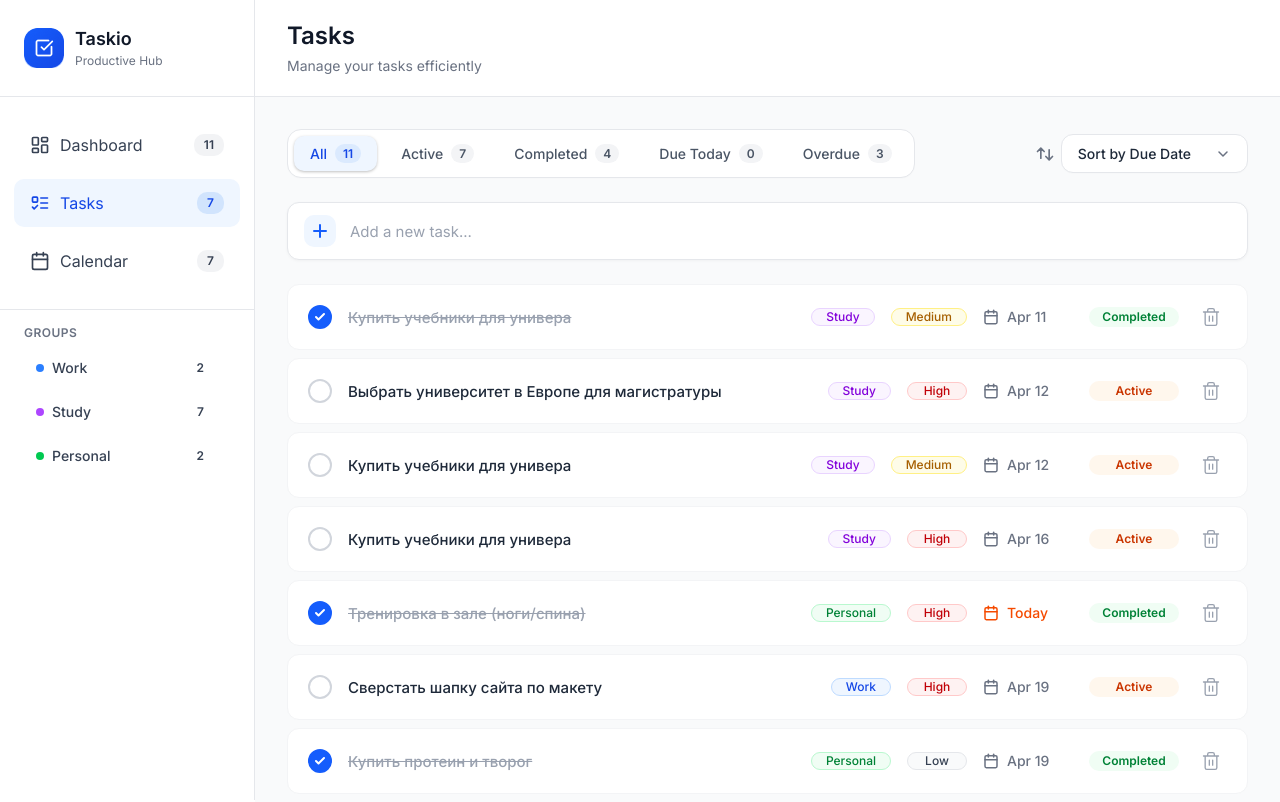
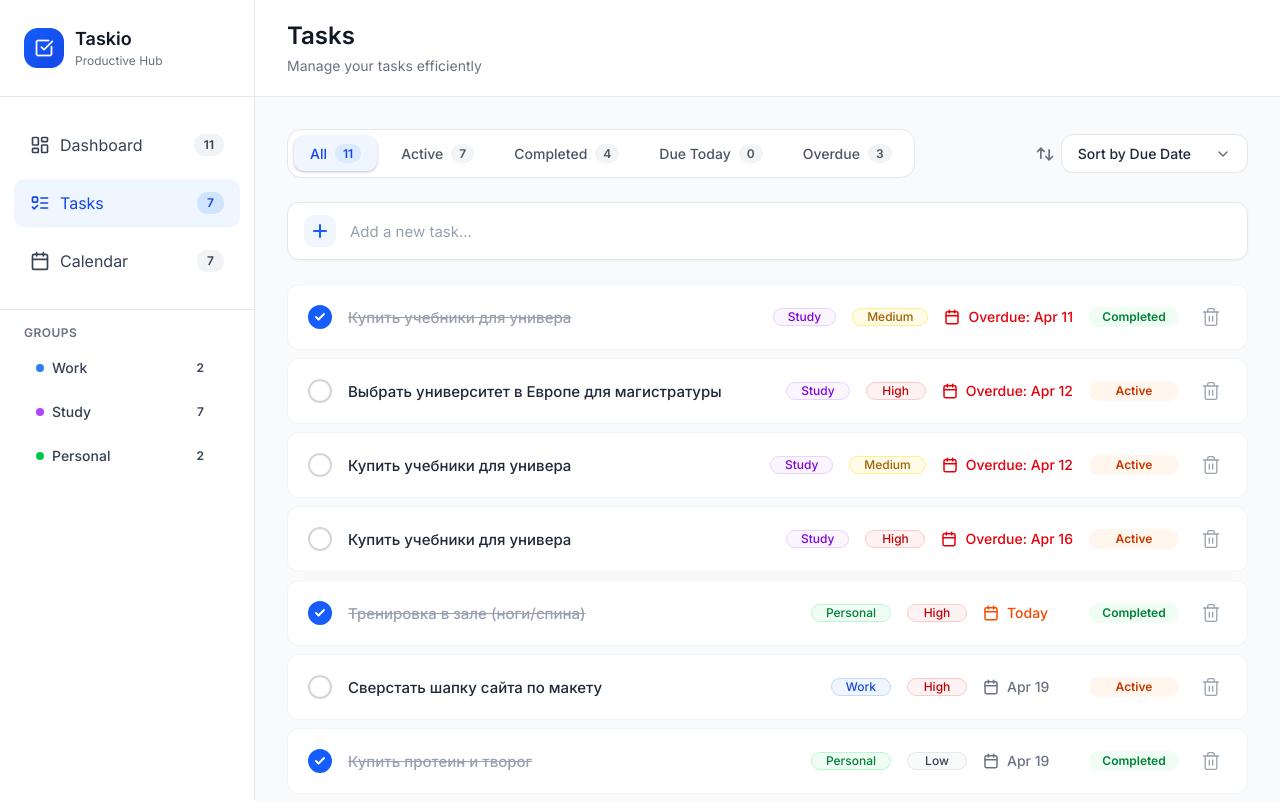
Before and after one commit to kerimov4785/taskio, a React (Vite) app: page /tasks in a window 1280 px wide. Shown: the top 802 px of the page. Built offline with nearby package versions, Linux system fonts and the light colour scheme.

Commit message:
add overdue color

```diff
--- a/src/Components/TaskCard.jsx
+++ b/src/Components/TaskCard.jsx
@@ -6,17 +6,20 @@ function TaskCard({ task }) {
     const { toggleTaskStatus , deleteTask } = useContext(DataContext);
 
     const formatDate = (dateStr) => {
+        const date = new Date(dateStr);
         if (!dateStr) return '';
         const today = new Date().toISOString().split("T")[0];
         if (dateStr.split("T")[0] === today) {
             return "Today";
         }
-        const date = new Date(dateStr);
+        if (dateStr.split("T")[0] < today) {
+            return `Overdue: ${date.toLocaleDateString('en-US', { month: 'short', day: 'numeric' })}`;
+        }
         return date.toLocaleDateString('en-US', { month: 'short', day: 'numeric' });
     };
 
     const isToday = task.dueDate && task.dueDate.split("T")[0] === new Date().toISOString().split("T")[0];
-
+    const isOverdue = task.dueDate && task.dueDate.split("T")[0] < new Date().toISOString().split("T")[0];
     return (
         <div className="task-card">
             <div className="task-card-left" onClick={() => toggleTaskStatus(task.id)}>
@@ -38,7 +41,7 @@ function TaskCard({ task }) {
                 <span className={`task-priority tag-${task.priority.toLowerCase()}`}>
                     {task.priority}
                 </span>
-                <div className={`task-date ${isToday ? 'today' : ''}`}>
+                <div className={`task-date ${isToday ? 'today' : isOverdue ? 'overduee' : ''}`}>
                     <svg width="16" height="16" viewBox="0 0 16 16" fill="none" xmlns="http://www.w3.org/2000/svg">
                         <path d="M5.33333 1.33334V4.00001" stroke="currentColor" strokeWidth="1.5" strokeLinecap="round" strokeLinejoin="round" />
                         <path d="M10.6667 1.33334V4.00001" stroke="currentColor" strokeWidth="1.5" strokeLinecap="round" strokeLinejoin="round" />
--- a/src/styles/tasks.css
+++ b/src/styles/tasks.css
@@ -128,7 +128,9 @@
 .task-date.today {
     color: var(--color-orange-600);
 }
-
+.task-date.overduee {
+    color: var(--color-red-600);
+}
 .task-status {
     padding: 4px 12px;
     border-radius: 16px;
```
